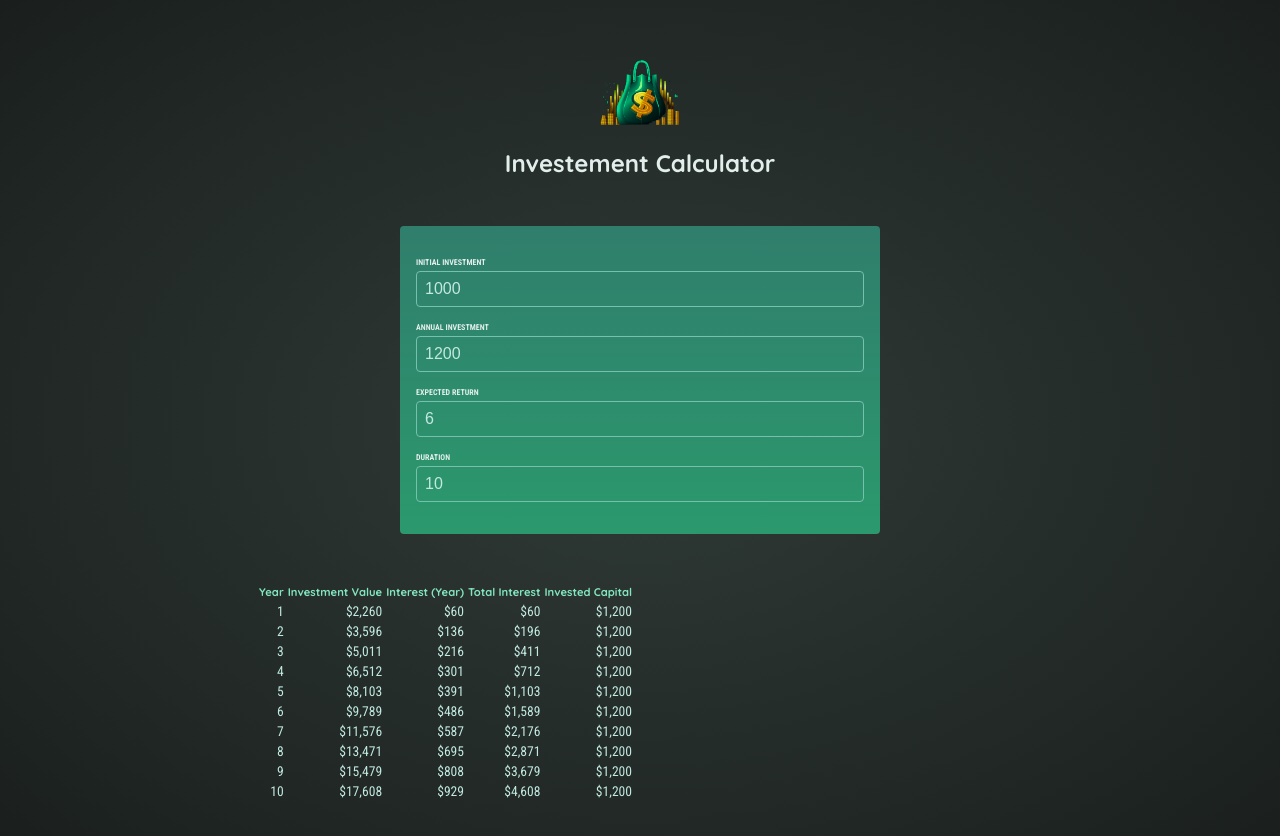
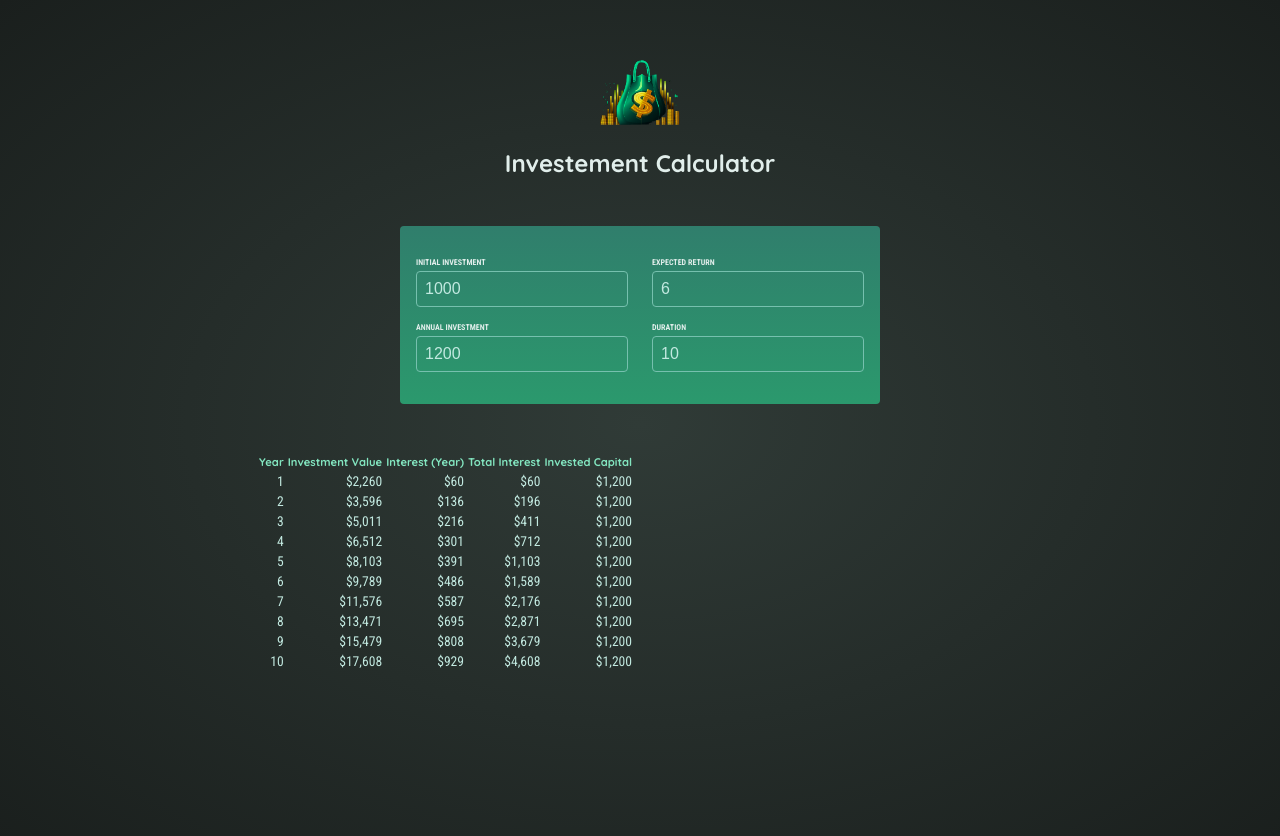
Before and after one commit to eediallo/investement-calculator-react, a React app: page / in a window 1280 px wide. Shown: the top 836 px of the page. Built offline with nearby package versions, Linux system fonts and the light colour scheme; the HTML template or start-up script is replaced by a standard one.

Commit message:
restructure UseInput UI

```diff
--- a/src/components/UserInput.jsx
+++ b/src/components/UserInput.jsx
@@ -3,7 +3,8 @@ import { useState } from "react";
 export default function UserInput({ onChange, userInput }) {
   return (
     <section id="user-input">
-      <div className="user-group">
+      <div className="input-group">
+        <div>
           <p>
             <label htmlFor="Initial Inverstment">Initial Investment</label>
             <input
@@ -22,7 +23,9 @@ export default function UserInput({ onChange, userInput }) {
               onChange={(e) => onChange("annualInvestment", e.target.value)}
             />
           </p>
+        </div>
 
+        <div>
           <p>
             <label htmlFor="Expected return">Expected Return</label>
             <input
@@ -43,6 +46,7 @@ export default function UserInput({ onChange, userInput }) {
             />
           </p>
         </div>
+      </div>
     </section>
   );
 }
--- a/src/index.css
+++ b/src/index.css
@@ -43,11 +43,9 @@ body {
   display: flex;
   justify-content: space-evenly;
   gap: 1.5rem;
-  background-color: #2b996d;
-  max-width: 500px;
-  margin: 0 auto;
-  padding: 0 20px;
 }
+
+
 
 #user-input label {
   display: block;
```
Lines whose indentation alone changed are shown as unchanged.
